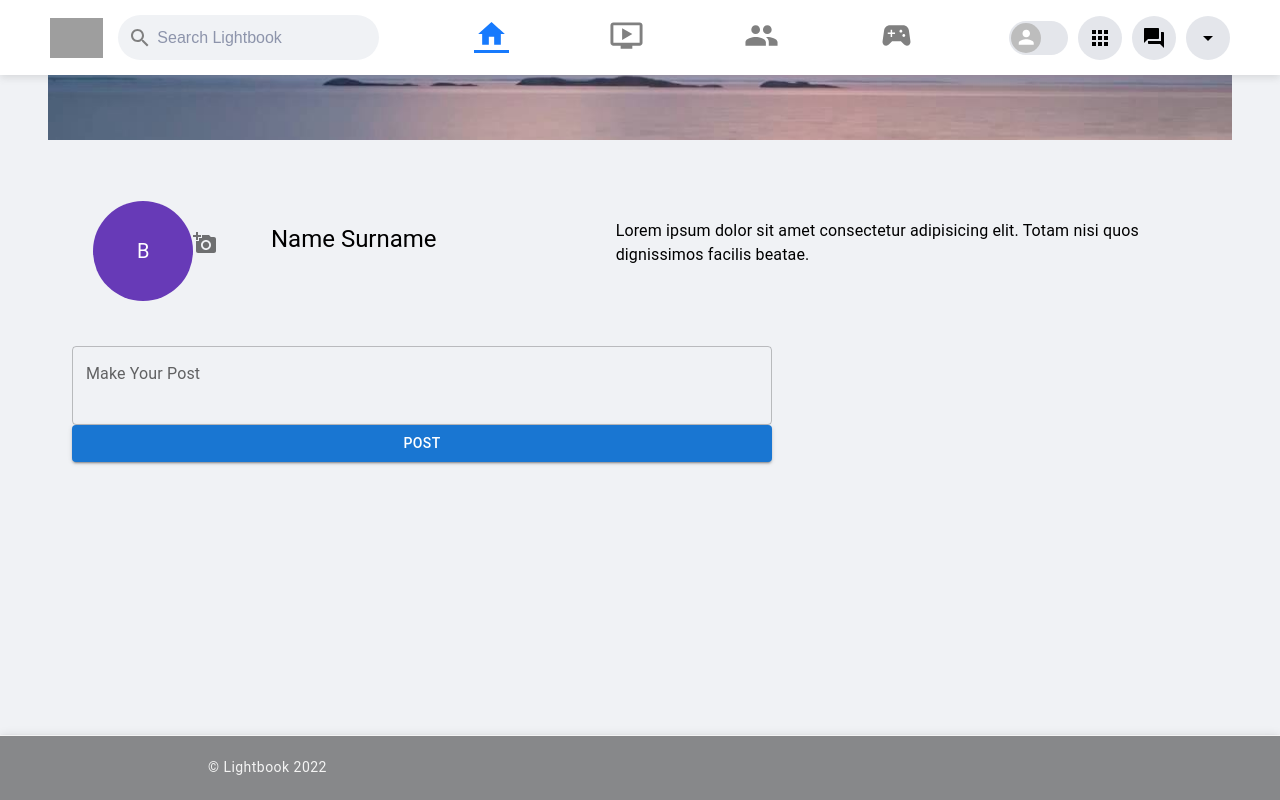
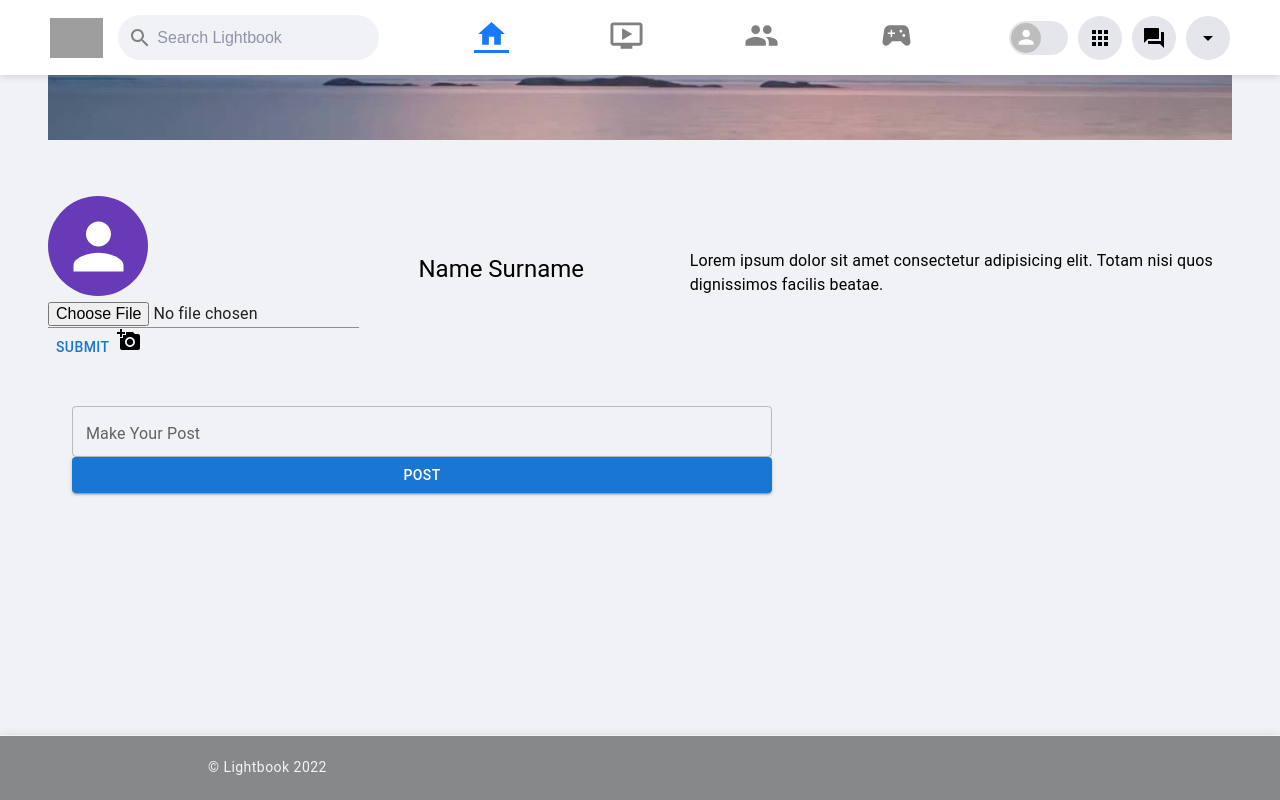
Before and after one commit to edxan77/Social-Network-Project, a React (Create React App) app: page /user-profile in a window 1280 px wide. Built offline with nearby package versions, Linux system fonts and the light colour scheme; no server answers; grey boxes are pictures that could not be loaded.

Commit message:
add upload pic

```diff
--- a/src/components/AccountMenu/AccountMenu.js
+++ b/src/components/AccountMenu/AccountMenu.js
@@ -1,20 +1,27 @@
-import React from 'react';
+import React, { useState } from 'react';
 import {
   Avatar,
   Box,
   Divider,
-  IconButton,
   ListItemIcon,
   Menu,
   MenuItem,
   Tooltip,
   Typography,
+  Button
 } from '@mui/material';
 import { deepPurple } from '@mui/material/colors';
 import { Logout, PersonAdd, Settings } from '@mui/icons-material';
 import AddAPhotoIcon from '@mui/icons-material/AddAPhoto';
+import { TextField } from '@material-ui/core';
+import { storage } from '../../lib/firebase';
+import {ref, uploadBytes, getDownloadURL} from 'firebase/storage';
+
 
 export default function AccountMenu() {
+  const [image, setImage] = useState();
+  const [url, setUrl] = useState();
+
   const [anchorEl, setAnchorEl] = React.useState(null);
   const open = Boolean(anchorEl);
   const handleClick = (event) => {
@@ -23,6 +30,26 @@ export default function AccountMenu() {
   const handleClose = () => {
     setAnchorEl(null);
   };
+
+
+  function handleImageChange(e){
+    if(e.target.files[0]){
+      setImage(e.target.files[0]);
+    }
+  }
+  function handleSubmit(){
+    const imageRef = ref(storage, 'image');
+    uploadBytes(imageRef, image);
+    getDownloadURL(imageRef).then((url)=>{
+      setUrl(url);
+    }).catch((err)=>{
+      console.log(err.message);
+      setImage(null);
+    }).catch((error)=>{
+      console.log(error.message);
+    })
+  }
+
   return (
     <React.Fragment>
       <Box
@@ -34,28 +61,37 @@ export default function AccountMenu() {
           marginTop: 5,
         }}
       >
-        <Tooltip title="Account settings">
-          <IconButton
+        <Box>
+        <Tooltip title="Account settings"
+
+        >
+          {/* <IconButton
             onClick={handleClick}
             size="small"
-            sx={{ ml: 2 }}
+            sx={{ }}
             aria-controls={open ? 'account-menu' : undefined}
             aria-haspopup="true"
             aria-expanded={open ? 'true' : undefined}
-          >
+          > */}
             <Avatar
+            onClick={handleClick}
+            aria-controls={open ? 'account-menu' : undefined}
+            aria-haspopup="true"
+            aria-expanded={open ? 'true' : undefined}
               sx={{
                 bgcolor: deepPurple[500],
                 width: 100,
                 height: 100,
                 marginTop: 2,
               }}
-            >
-              B
-            </Avatar>
-            <AddAPhotoIcon fontSize="medium" />
-          </IconButton>
+              src={url}
+            />
+          {/* </IconButton> */}
         </Tooltip>
+        <TextField type='file' onChange={handleImageChange} />
+        <Button onClick={handleSubmit}>submit</Button>
+        <AddAPhotoIcon fontSize="medium" />
+        </Box>
         <Typography gutterBottom variant="h5" sx={{ width: '25%' }}>
           Name Surname
         </Typography>
--- a/src/lib/firebase.js
+++ b/src/lib/firebase.js
@@ -4,7 +4,7 @@ import {getDatabase} from 'firebase/database';
 import { getAuth } from "firebase/auth";
 // added for firestore
 import { getFirestore } from "firebase/firestore";
-
+import { getStorage } from "firebase/storage";
 
 const apiKey = process.env.REACT_APP_API_KEY;
 const authDomain = process.env.REACT_APP_AUTH_DOMAIN;
@@ -33,6 +33,8 @@ export const auth = getAuth();
 export const db = getDatabase(app);
 
 // added for firestore
-export const firebase = getFirestore(app)
+export const firebase = getFirestore(app);
+
+export const storage = getStorage(app);
 
 export default app;
```
